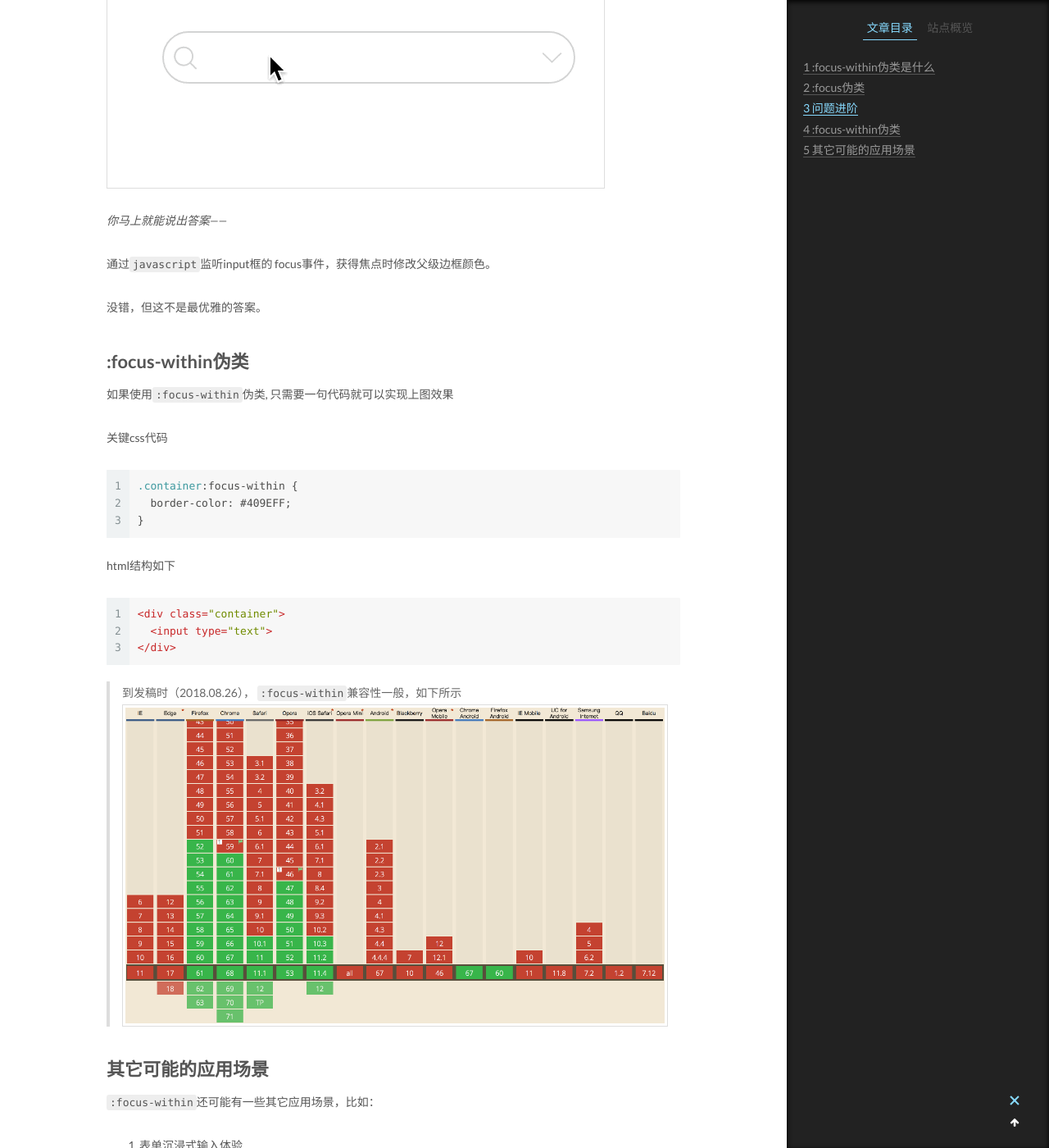
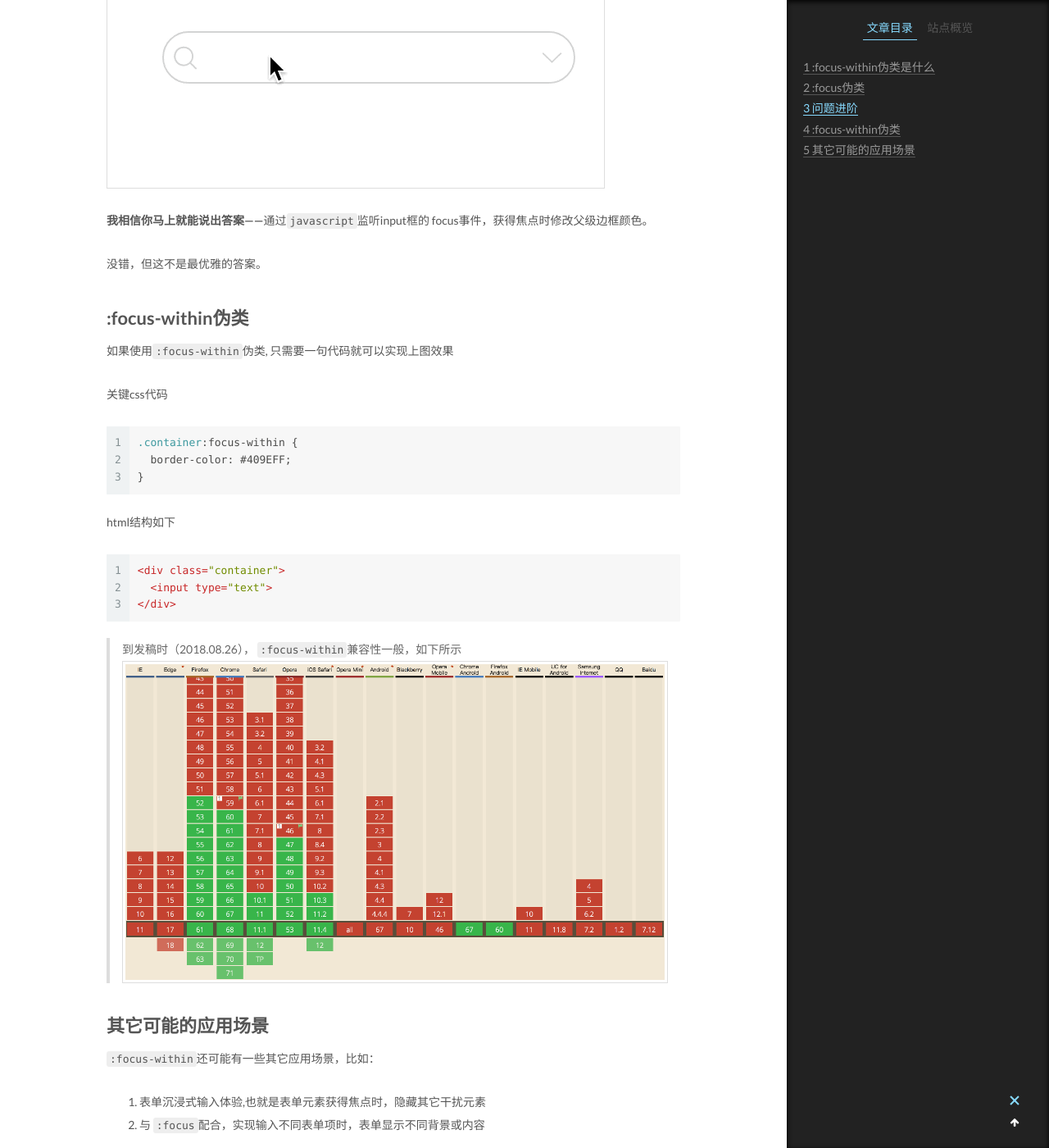
Before and after one commit to yunchangyue/blog, a Jekyll site: the page built from _posts/2018-08-26-focus-within.md, in a window 1280 px wide and 1400 px high, scrolled down 1451 px. Shown: the whole window at 82% size. Built offline with Jekyll 4.4.1, drawn with Linux system fonts in a browser that asks for light colours; some of the changed text lies outside the part shown.

Commit message:
做了什么？: 修改文章2018-08-26-within.md
为什么做？:

*

怎么做的？有什么坑？:

*

```diff
--- a/_posts/2018-08-26-focus-within.md
+++ b/_posts/2018-08-26-focus-within.md
@@ -41,9 +41,7 @@ tags:
 现假设有如下需求,你会怎么做?
 ![复杂场景的input高亮]({{site.baseurl}}/assets/images/2018/08/focus-within.gif)
 
-*你马上就能说出答案——*
-
-通过`javascript`监听input框的 focus事件，获得焦点时修改父级边框颜色。
+**我相信你马上就能说出答案——**通过`javascript`监听input框的 focus事件，获得焦点时修改父级边框颜色。
 
 没错，但这不是最优雅的答案。
 
@@ -67,7 +65,7 @@ html结构如下
 
 ## 其它可能的应用场景
 `:focus-within`还可能有一些其它应用场景，比如：
-1. 表单沉浸式输入体验
-2. 与 `:focus`配合实现输入不同表单项时显示不同背景或内容
+1. 表单沉浸式输入体验,也就是表单元素获得焦点时，隐藏其它干扰元素
+2. 与 `:focus`配合，实现输入不同表单项时，表单显示不同背景或内容
 
 大家充分发掘自己的脑洞吧！😃
```
